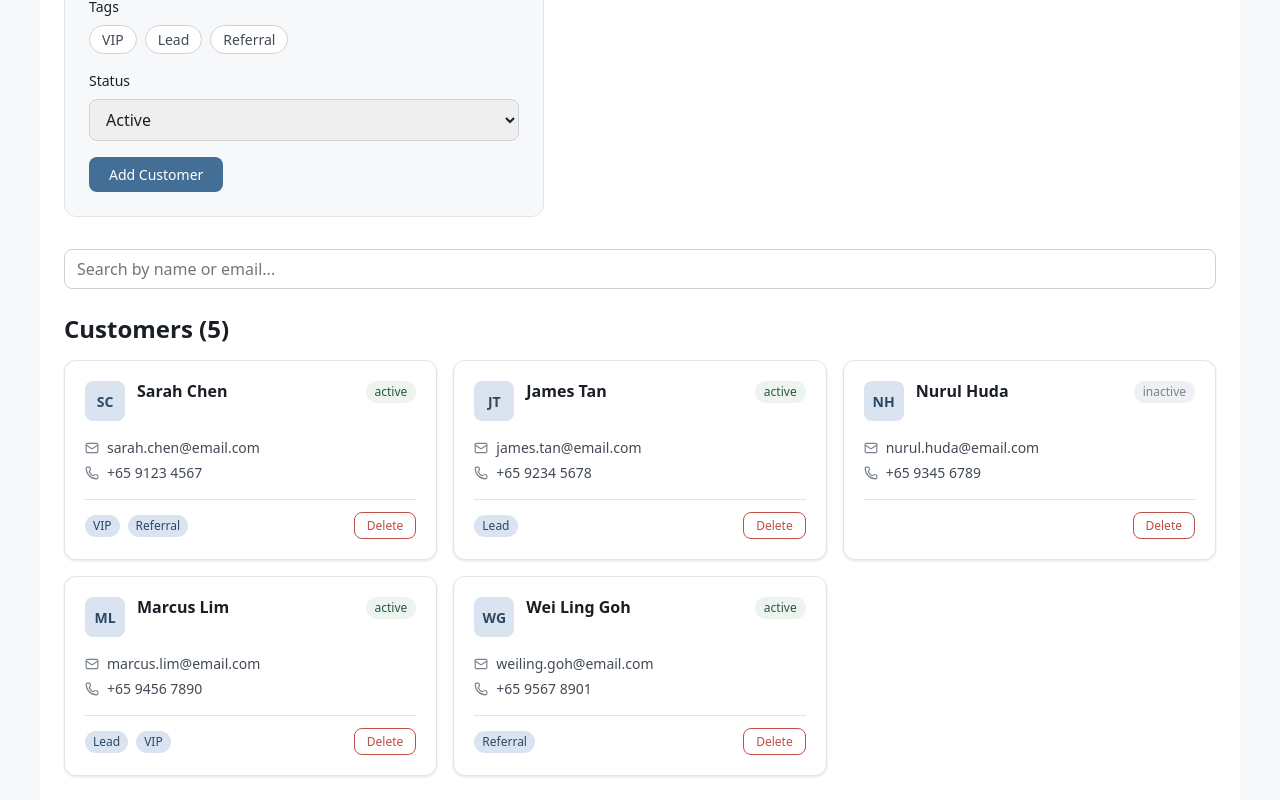
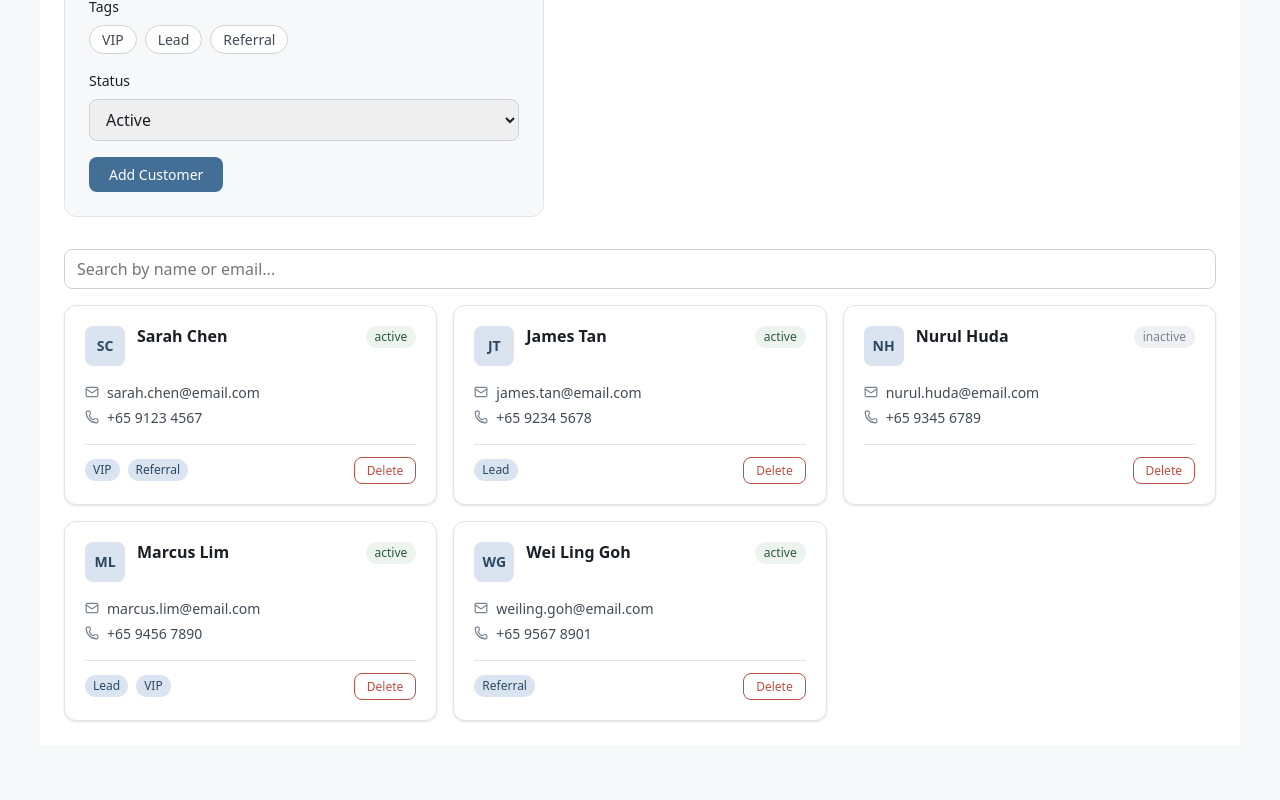
Before and after one commit to Joel-Wong0794/simple-crm-example, a React (Vite) app: page / in a window 1280 px wide. Shown: the part 410-1210 px from the top of the page. After the commit the page ends 1155 px from the top, so only its background shows below. Built offline with nearby package versions, Linux system fonts and the light colour scheme.

Commit message:
Added Empty State Message .

```diff
--- a/src/App.css
+++ b/src/App.css
@@ -105,3 +105,10 @@
   color: var(--primary-700);
   font-weight: var(--weight-medium);
 }
+
+/* src/App.css */
+.empty-state {
+  color: var(--text-muted);
+  font-size: var(--text-sm);
+  padding: var(--space-6) 0;
+}
--- a/src/App.jsx
+++ b/src/App.jsx
@@ -163,9 +163,13 @@ function App() {
 
       <SearchBar searchTerm = {searchTerm} onSearch = {setSearchTerm}/>
 
-      <div className="customer-list">
-        <h2>Customers ({filteredCustomers.length})</h2>
-
+      {filteredCustomers.length === 0 ? (
+        <p className="empty-state">
+          {searchTerm
+            ? "No customers match your search."
+            : "No customers yet. Add one above!"}
+        </p>
+      ) : (
         <div className="customers">
           {filteredCustomers.map((customer) => (
             <CustomerCard
@@ -175,7 +179,7 @@ function App() {
             />
           ))}
         </div>
-      </div>
+      )}
     </div>
   );
 }
```
